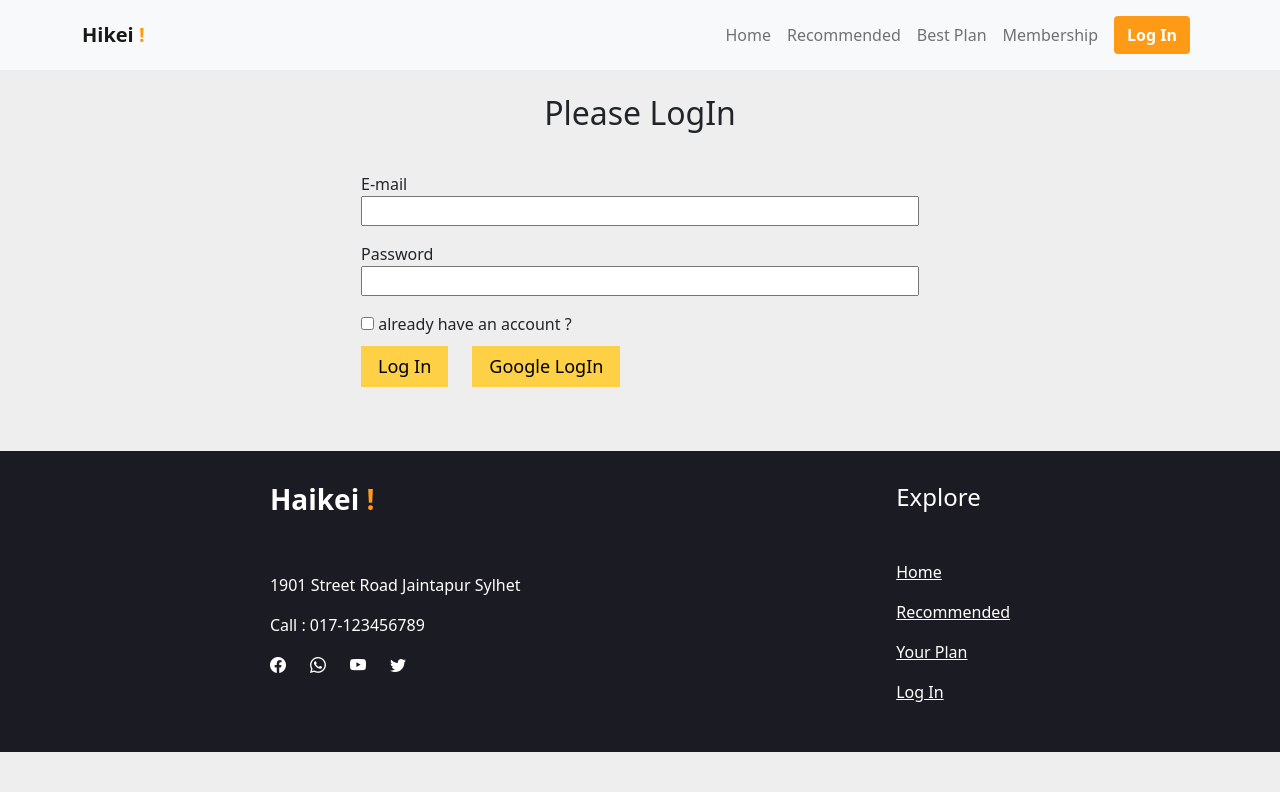
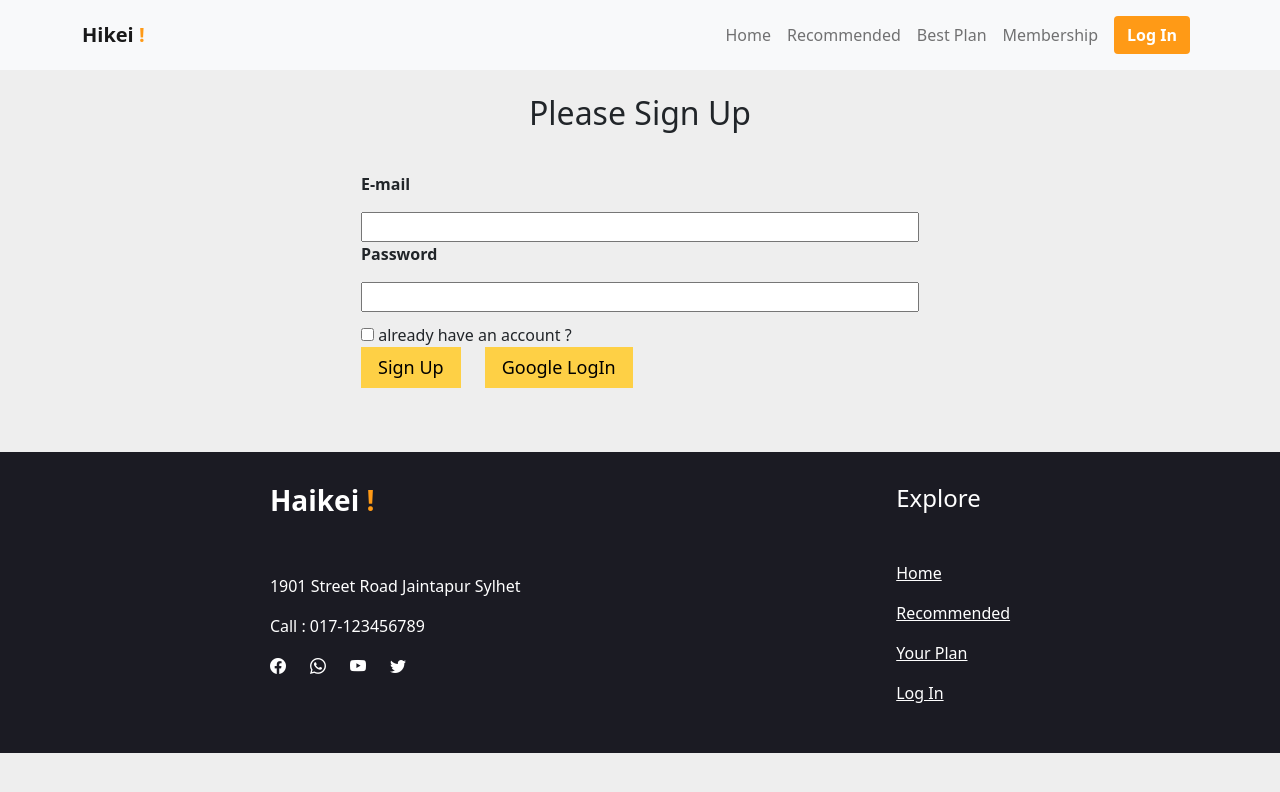
Before and after one commit to Afzzal-Mahmud/Tourism-website-with-backend, a React (Create React App) app: page /login in a window 1280 px wide. Shown: the top 792 px of the page. Built offline with nearby package versions, Linux system fonts and the light colour scheme; no server answers.

Commit message:
setUp logIn and CreateUser functionality

```diff
--- a/src/Components/LogIn/LogIn.js
+++ b/src/Components/LogIn/LogIn.js
@@ -1,27 +1,82 @@
 import './Login.css'
-import React from 'react';
+import React, { useState } from 'react';
 import Container from 'react-bootstrap/Container';
 import useFirebase from '../../Hooks/useFirebase';
+import { useForm } from "react-hook-form";
+import { createUserWithEmailAndPassword } from '@firebase/auth';
+
 
 /* LogIn components */
 
 function LogIn(){
+    /* google sign in method */
     const {signInUsignGoogle} = useFirebase()
-    function logInOrRegister(e) {
-        e.preventDefault()
+    /* hook form validation */
+    const { register, handleSubmit, formState: { errors },reset } = useForm();
+    /* user status */
+    const [status,setStatus] = useState(false)
+
+    /* current user data */
+
+    function setUpLogInOrRegister(data) {
+        const userInputEmail = data.email;
+        const userInputPassword = data.password;
+
+        {
+            status ?
+            /* if user don't have any account he will createUserAccount and status is false
+            but if he have already an account he will logInWith email and password */
+            logInWithEmailAndPassword(userInputEmail,userInputPassword)
+            : createUserWithEmailAndPassword(userInputEmail,userInputPassword)
+        }
     }
+    /* logIn user with email*/
+    function logInWithEmailAndPassword(userEmail,userPassword) {
+        console.log(userEmail,userPassword,'have checkmark active and logIn function')
+    }
+    function createUserWithEmailAndPassword(userEmail,userPassword) {
+        console.log(userEmail,userPassword,'have checkmark deactive and create user function')
+    }
+    /* use this function to impliment a user log In or Sign In */
+    function signInOrSignUp() {
+
+    }
+    /* for checking the user account */
+    function haveAnyAccount(e) {
+        setStatus(e.target.checked)
+    }
+
     return(
        <Container>
-           <h2 className='text-center pt-4'>Please LogIn</h2>
-           <form className='form-field' onSubmit={logInOrRegister}>
-               <label htmlFor="email">E-mail</label>
-               <input type="text" />
-               <label htmlFor="password">Password</label>
-               <input type="password" />
-               <span><input type="checkbox"/> <span>already have an account ?</span></span>
-               {/* offer-btn came from OfferCard */}
+           {/* show status based logIn or Sign Up */}
+           <h2 className='text-center pt-4'>Please {status ? "Log In" : "Sign Up" }</h2>
+           <form className='form-field' onSubmit={handleSubmit(setUpLogInOrRegister)}>
+
+               {/* email field validation */}
+               <label className='fw-bold' htmlFor="email">E-mail</label>
+               <input type="email" {...register("email", { required: 'email field is requird',
+               pattern : {
+                   value : /^[^\s@]+@[^\s@]+\.[^\s@]+$/,
+                   message : "invalid email"
+               }
+               })}/>
+               {/* hendling email errors */}
+               {errors.email && (<small className='text-danger'>{errors.email.message}</small>)}
+
+               {/* password field validation */}
+               <label className='fw-bold' htmlFor="password">Password</label>
+               <input type="password" {...register("password", { required: 'your password should be 6 carecter long',min:{
+                   value : 6,
+                   message : 'password should be 6 carecter long'
+               } })}/>
+               {/* hendling password errors */}
+               {errors.password && (<small className='text-danger'>{errors.password.message}</small>)}
+
+               <span><input onClick={haveAnyAccount} type="checkbox"/> <span>already have an account ?</span></span>
+               {/* offer-btn came from OfferCard btn-border came from App.css*/}
                <div className="login-btn">
-                   <button className='offer-btn btn-border me-4'>Log In</button>
+                   {/* show status based button */}
+                   <button className='offer-btn btn-border me-4'>{status ? "Log In" : "Sign Up" }</button>
                    <button onClick={signInUsignGoogle} className='offer-btn btn-border'>Google LogIn</button>
                </div>
            </form>
--- a/src/Components/LogIn/Login.css
+++ b/src/Components/LogIn/Login.css
@@ -6,7 +6,7 @@
     padding-top: 2em;
 }
 .form-field input {
-    margin-bottom: 1em;
+    margin-top: 1em;
 }
 .login-btn{
     display: flex;
```
